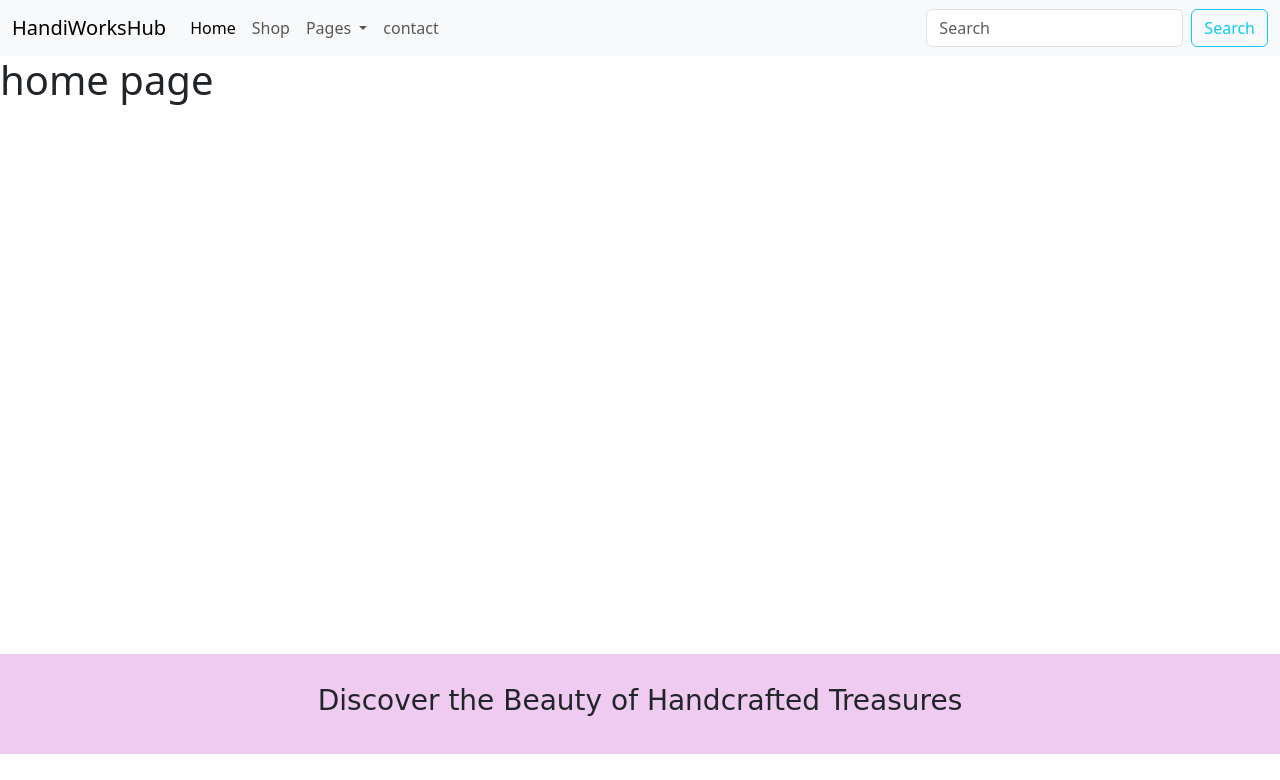
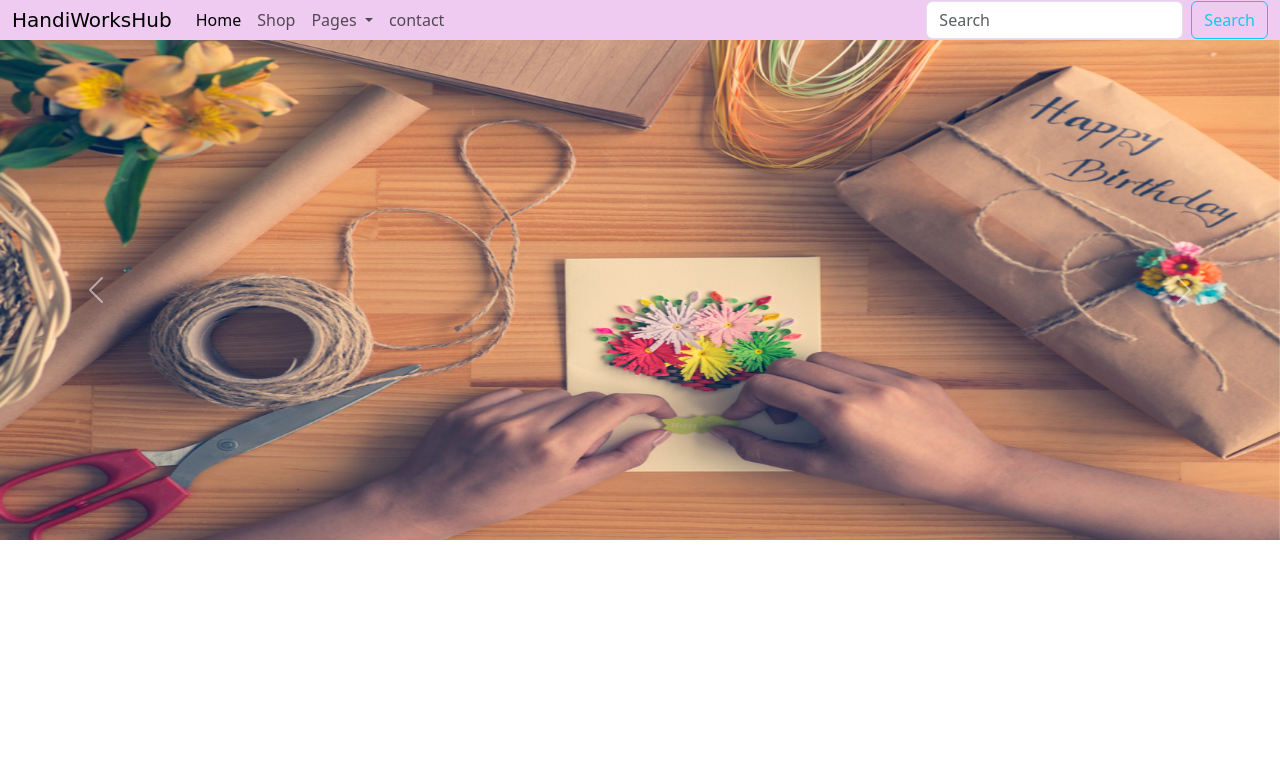
Before and after one commit to krishna0ramesh/E-Commerce_Website, a Django app: page / in a window 1280 px wide. Shown: the top 780 px of the page. Before the commit the page ends 754 px from the top, so only its background shows below. Run offline with Django 4.2, Linux system fonts and the light colour scheme.

Commit message:
added static files

```diff
--- a/HandiWorksHub/HandiWorksHub/settings.py
+++ b/HandiWorksHub/HandiWorksHub/settings.py
@@ -9,7 +9,7 @@ https://docs.djangoproject.com/en/4.2/topics/settings/
 For the full list of settings and their values, see
 https://docs.djangoproject.com/en/4.2/ref/settings/
 """
-
+import os
 from pathlib import Path
 
 # Build paths inside the project like this: BASE_DIR / 'subdir'.
@@ -117,7 +117,9 @@ USE_TZ = True
 # https://docs.djangoproject.com/en/4.2/howto/static-files/
 
 STATIC_URL = 'static/'
-
+STATICFILES_DIRS=[
+    os.path.join(BASE_DIR,'static')
+]
 # Default primary key field type
 # https://docs.djangoproject.com/en/4.2/ref/settings/#default-auto-field
 
--- /dev/null
+++ b/HandiWorksHub/static/css/style.css
@@ -0,0 +1,29 @@
+
+footer{
+        background-color: rgb(239, 203, 241);
+        height: 100px;
+        margin-top: 550px;
+        text-align: center;
+        padding-top: 30px;
+        font-family: cursive;
+        bottom: 0px;
+    }
+
+.navbar-brand{
+        font-family: cursive;
+    }
+
+img{
+        max-width: 100%;
+        max-height: 500px;
+    }
+
+.container-fluid{
+    background-color: rgb(239, 203, 241);
+
+}
+
+.navbar{
+    padding: 0px;
+
+}
--- a/HandiWorksHub/templates/base.html
+++ b/HandiWorksHub/templates/base.html
@@ -1,3 +1,4 @@
+{% load static %}
 <!DOCTYPE html>
 <html lang="en">
 <head>
@@ -6,18 +7,8 @@
     <title>{% block title %}{% endblock %}</title>
     <link href="https://cdn.jsdelivr.net/npm/bootstrap@5.3.1/dist/css/bootstrap.min.css" rel="stylesheet" integrity="sha384-4bw+/aepP/YC94hEpVNVgiZdgIC5+VKNBQNGCHeKRQN+PtmoHDEXuppvnDJzQIu9" crossorigin="anonymous">
     <script src="https://cdn.jsdelivr.net/npm/bootstrap@5.3.1/dist/js/bootstrap.bundle.min.js" integrity="sha384-HwwvtgBNo3bZJJLYd8oVXjrBZt8cqVSpeBNS5n7C8IVInixGAoxmnlMuBnhbgrkm" crossorigin="anonymous"></script>
-    <style>
-      footer{
-            background-color: rgb(239, 203, 241);
-            height: 100px;
-            margin-top: 550px;
-            text-align: center;
-            padding-top: 30px;
-            font-family: cursive;
-            bottom: 0px;
-        }
+    <link rel="stylesheet" href="{% static '/css/style.css' %}">
 
-    </style>
   </head>
 <body>
     <nav class="navbar navbar-expand-lg bg-body-tertiary">
--- a/HandiWorksHub/templates/home.html
+++ b/HandiWorksHub/templates/home.html
@@ -1,7 +1,30 @@
 {% extends 'base.html' %}
+{% load static %}
 
 {% block title %}home page{% endblock %}
 
 {% block content %}
-<h1>home page</h1>
+<link rel="stylesheet" href="{% static '/css/style.css' %}">
+<div id="carouselExampleAutoplaying" class="carousel slide" data-bs-ride="carousel">
+    <div class="carousel-inner">
+      <div class="carousel-item active">
+        <img src="{% static '/images/image7.jpg' %}" class="d-block w-100" alt="network slow">
+      </div>
+      <div class="carousel-item">
+        <img src="{% static '/images/image4.jpg' %}" class="d-block w-100" alt="network slow">
+      </div>
+      <div class="carousel-item">
+        <img src="{% static '/images/image3.jpg' %}" class="d-block w-100" alt="network slow">
+      </div>
+    </div>
+    <button class="carousel-control-prev" type="button" data-bs-target="#carouselExampleAutoplaying" data-bs-slide="prev">
+      <span class="carousel-control-prev-icon" aria-hidden="true"></span>
+      <span class="visually-hidden">Previous</span>
+    </button>
+    <button class="carousel-control-next" type="button" data-bs-target="#carouselExampleAutoplaying" data-bs-slide="next">
+      <span class="carousel-control-next-icon" aria-hidden="true"></span>
+      <span class="visually-hidden">Next</span>
+    </button>
+  </div>
+
 {% endblock %}
```
Also changed, not shown: HandiWorksHub/db.sqlite3, HandiWorksHub/home/views.py (line endings or trailing spaces), HandiWorksHub/static/images/image3.jpg (added), HandiWorksHub/static/images/image4.jpg (added), HandiWorksHub/static/images/image7.jpg (added).
